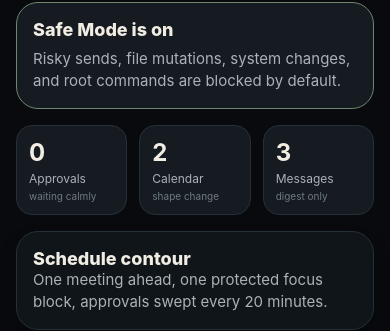
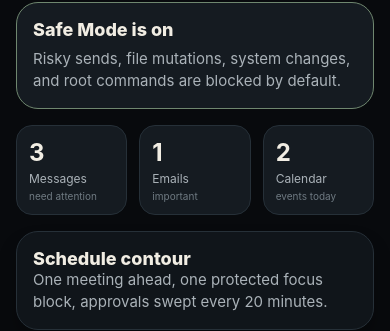
Before and after one commit to doner21/nen-shell, a React Native app: screen / in a window 390 px wide. Shown: the part 254-585 px from the top of the page. Built offline with nearby package versions, Linux system fonts and the light colour scheme.

Commit message:
checkpoint: pre-op auto-commit [pi]

```diff
--- a/src/screens/HomeScreen.tsx
+++ b/src/screens/HomeScreen.tsx
@@ -26,9 +26,9 @@ export function HomeScreen() {
       <SafeModeBanner enabled={state.permission.safeMode} />
 
       <View style={styles.metrics}>
-        <MetricTile label="Approvals" value={state.attentionCounts.approvals} detail="waiting calmly" />
-        <MetricTile label="Calendar" value={state.attentionCounts.calendar} detail="shape change" />
-        <MetricTile label="Messages" value={state.attentionCounts.messages} detail="digest only" />
+        <MetricTile label="Messages" value={state.attentionCounts.messages} detail="need attention" />
+        <MetricTile label="Emails" value={state.attentionCounts.emails} detail="important" />
+        <MetricTile label="Calendar" value={state.attentionCounts.calendar} detail="events today" />
       </View>
 
       <CalmCard>
```
